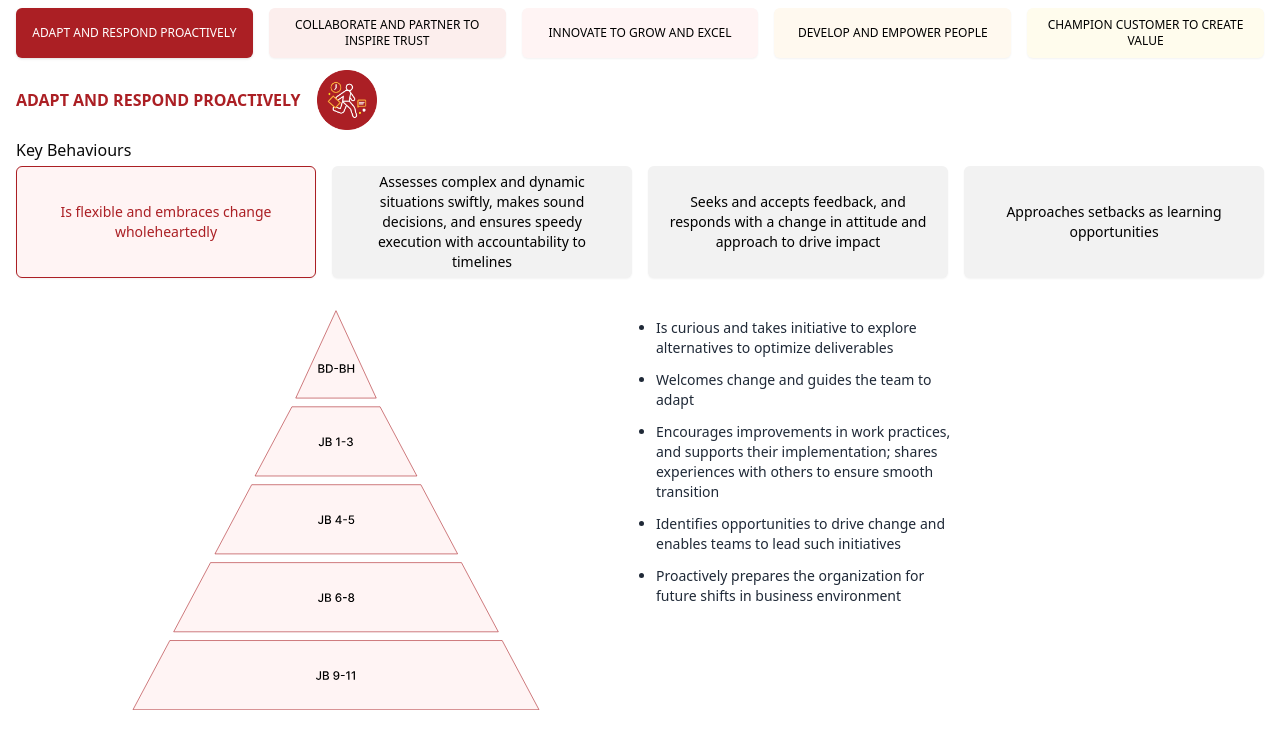
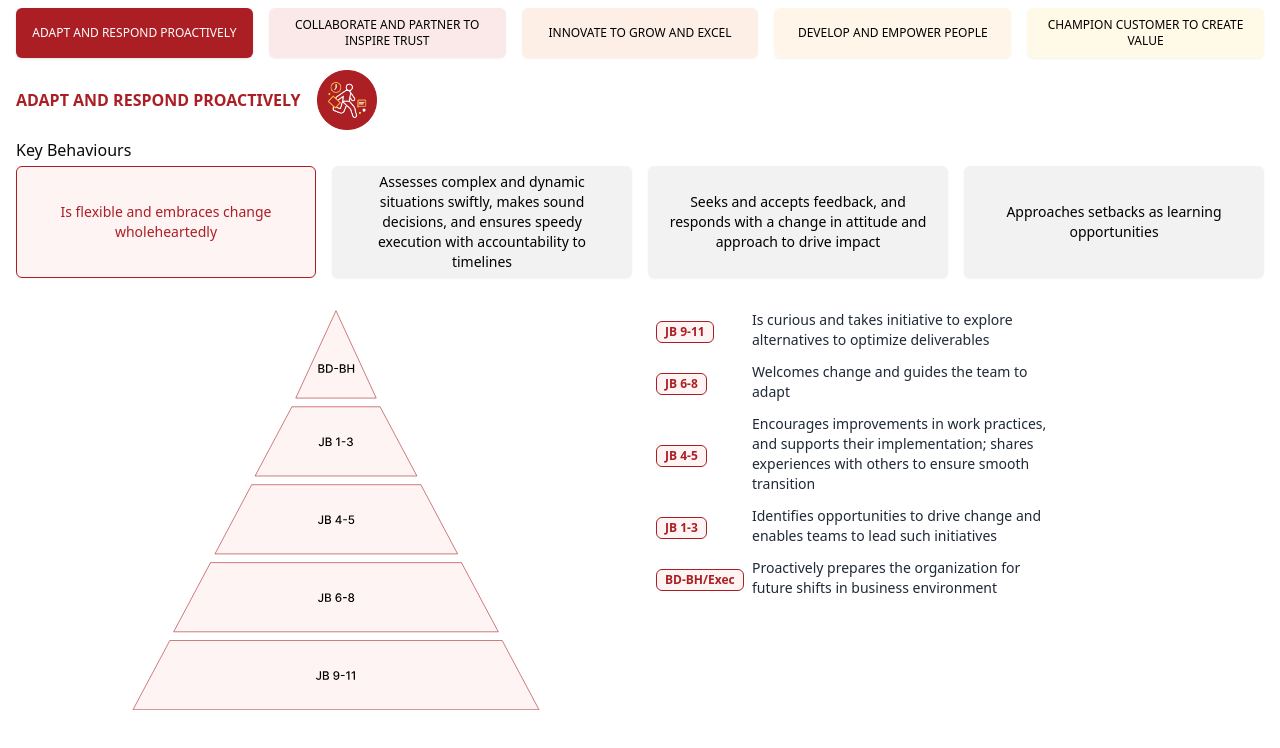
Before and after one commit to AnzarBaig/abg-competency, a Next.js app: page /competency in a window 1280 px wide. Both pictures are taken after a click on the button "ADAPT AND RESPOND PROACTIVELY". Shown: the top 748 px of the page. Built offline with nearby package versions, Linux system fonts and the light colour scheme.

Commit message:
competency work 8

```diff
--- a/src/components/SVGComponent.jsx
+++ b/src/components/SVGComponent.jsx
@@ -1,5 +1,6 @@
 import React, { useState, useEffect } from "react";
 import { useStore } from "@/store/store";
+import { Badge } from "@/components/ui/badge";
 
 const SVGComponent = ({ props: behaviors, colors }) => {
   // Get colors from props or use defaults
@@ -42,7 +43,6 @@
       );
     }
   };
-
   return (
     <div
       className={`relative flex ${
@@ -150,17 +150,34 @@
 
       {selectedTitle.selectedTitle && !selectedBand ? (
         <div className="flex flex-col items-start justify-center w-full mb-32">
-          <ul className="w-6/12 mt-2 list-disc">
+          <div className="w-8/12">
             {behaviors?.map((desc) => (
-              <li
-                className="list-disc text-sm text-gray-800 mb-3"
+              <div
+                className="flex items-center mb-3 space-x-8"
                 key={desc.description}
               >
-                {/* {console.log("desc", desc)} */}
-                {desc.description}
-              </li>
+                <div className="flex-shrink-0 w-16">
+                  <Badge
+                    variant="outline"
+                    style={{
+                      backgroundColor: secondaryColor,
+                      borderColor: primaryColor,
+                      color: primaryColor,
+                      whiteSpace: "nowrap",
+                      minWidth: "48px",
+                      display: "inline-block",
+                    }}
+                    className="text-xs px-2 text-center"
+                  >
+                    {desc.jobBand}
+                  </Badge>
+                </div>
+                <span className="text-sm text-gray-800 ml-4 flex-grow w-full">
+                  {desc.description}
+                </span>
+              </div>
             ))}
-          </ul>
+          </div>
         </div>
       ) : null}
     </div>
--- /dev/null
+++ b/src/components/ui/badge.jsx
@@ -0,0 +1,34 @@
+import * as React from "react"
+import { cva } from "class-variance-authority";
+
+import { cn } from "@/lib/utils"
+
+const badgeVariants = cva(
+  "inline-flex items-center rounded-md border px-2.5 py-0.5 text-xs font-semibold transition-colors focus:outline-none focus:ring-2 focus:ring-ring focus:ring-offset-2",
+  {
+    variants: {
+      variant: {
+        default:
+          "border-transparent bg-primary text-primary-foreground shadow hover:bg-primary/80",
+        secondary:
+          "border-transparent bg-secondary text-secondary-foreground hover:bg-secondary/80",
+        destructive:
+          "border-transparent bg-destructive text-destructive-foreground shadow hover:bg-destructive/80",
+        outline: "text-foreground",
+      },
+    },
+    defaultVariants: {
+      variant: "default",
+    },
+  }
+)
+
+function Badge({
+  className,
+  variant,
+  ...props
+}) {
+  return (<div className={cn(badgeVariants({ variant }), className)} {...props} />);
+}
+
+export { Badge, badgeVariants }
--- a/src/pages/competency.jsx
+++ b/src/pages/competency.jsx
@@ -11,14 +11,18 @@
 const themeColorMap = {
   asliRed: "#AB1F24",
   halkaRed: "#FFF4F4",
+
   asliPink: "#DB212F",
-  halkaPink: "#FCEEED",
+  halkaPink: "#FBE9E9",
+
   asliOrange: "#F37333",
-  halkaOrange: "#FFF4F4",
+  halkaOrange: "#FDEEE6",
+
   asliYellow: "#FBB03B",
-  halkaYellow: "#FFF9EF",
+  halkaYellow: "#FFF6E9",
+
   asliBeige: "#FDD422",
-  halkaBeige: "#FFFCED",
+  halkaBeige: "#FFFAE7",
 };
 
 export default function Home() {
```
